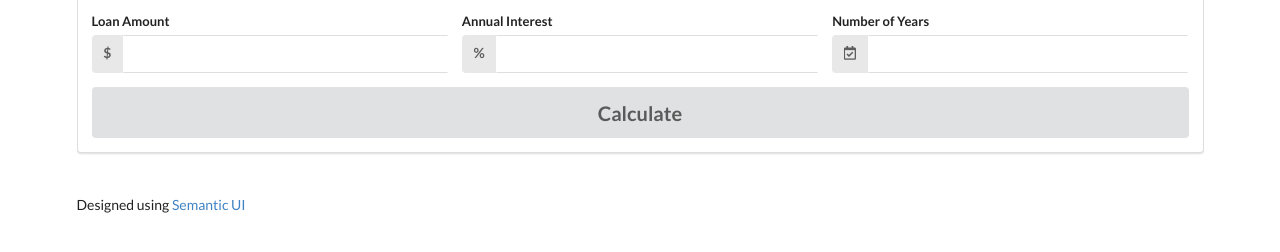
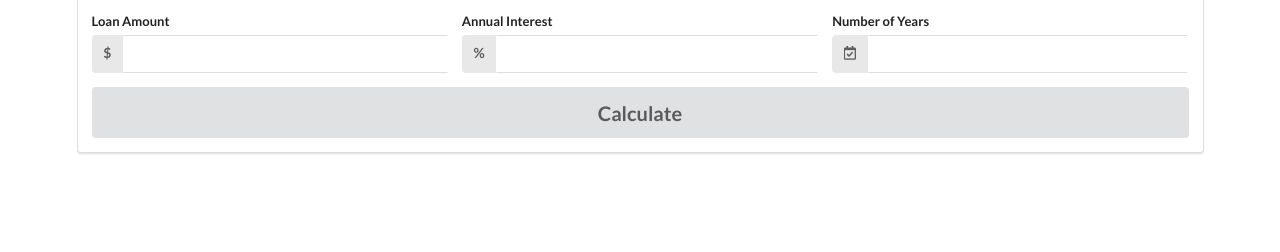
Before and after one commit to vtran11/vtran11.github.io, a plain HTML site: page index.html in a window 1280 px wide. Shown: the part 96-348 px from the top of the page. Drawn offline with nearby package versions, Linux system fonts and the light colour scheme.

Commit message:
Update index.html

```diff
--- a/index.html
+++ b/index.html
@@ -87,7 +87,6 @@
       </div>
     </div>
     <div id="footer" class="ui ">
-      <p>Designed using <a href="https://semantic-ui.com/">Semantic UI</a></p>
     </div>
   </div>
   <script src="app.js"></script>
```
